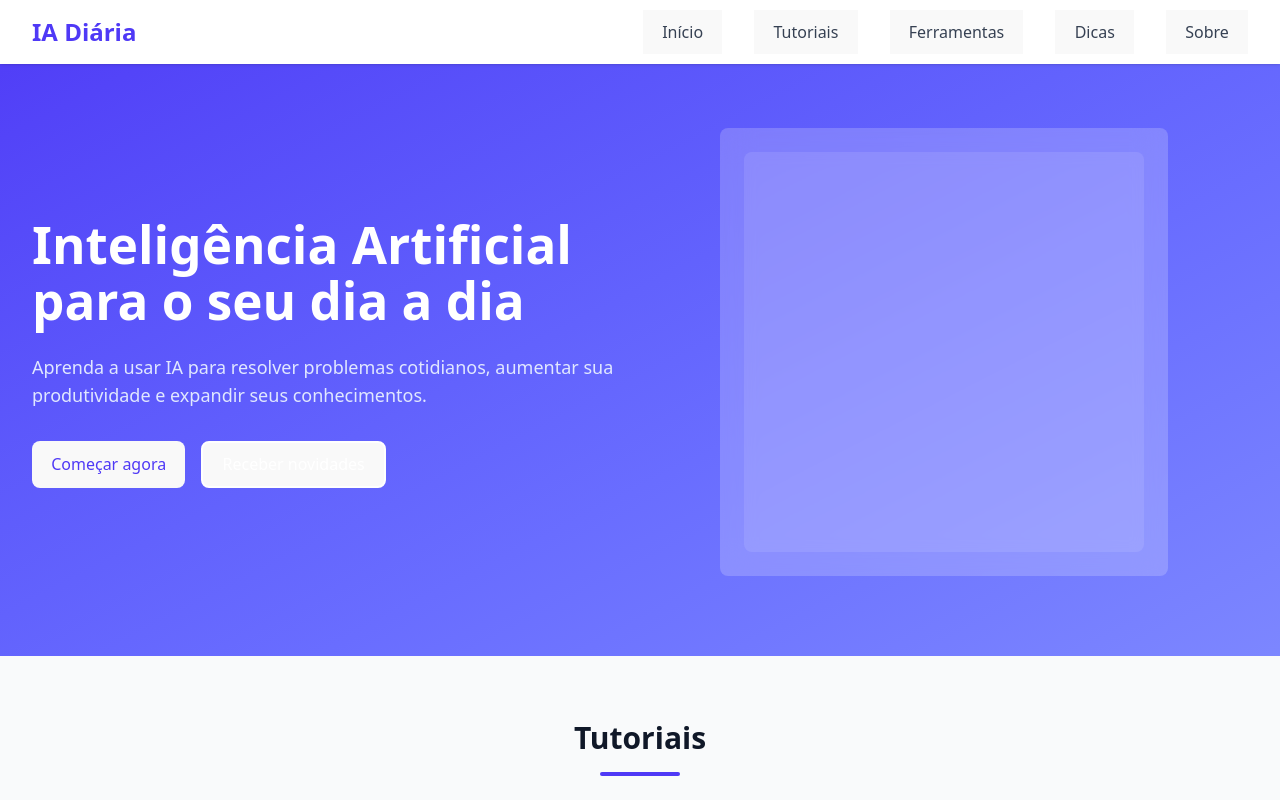
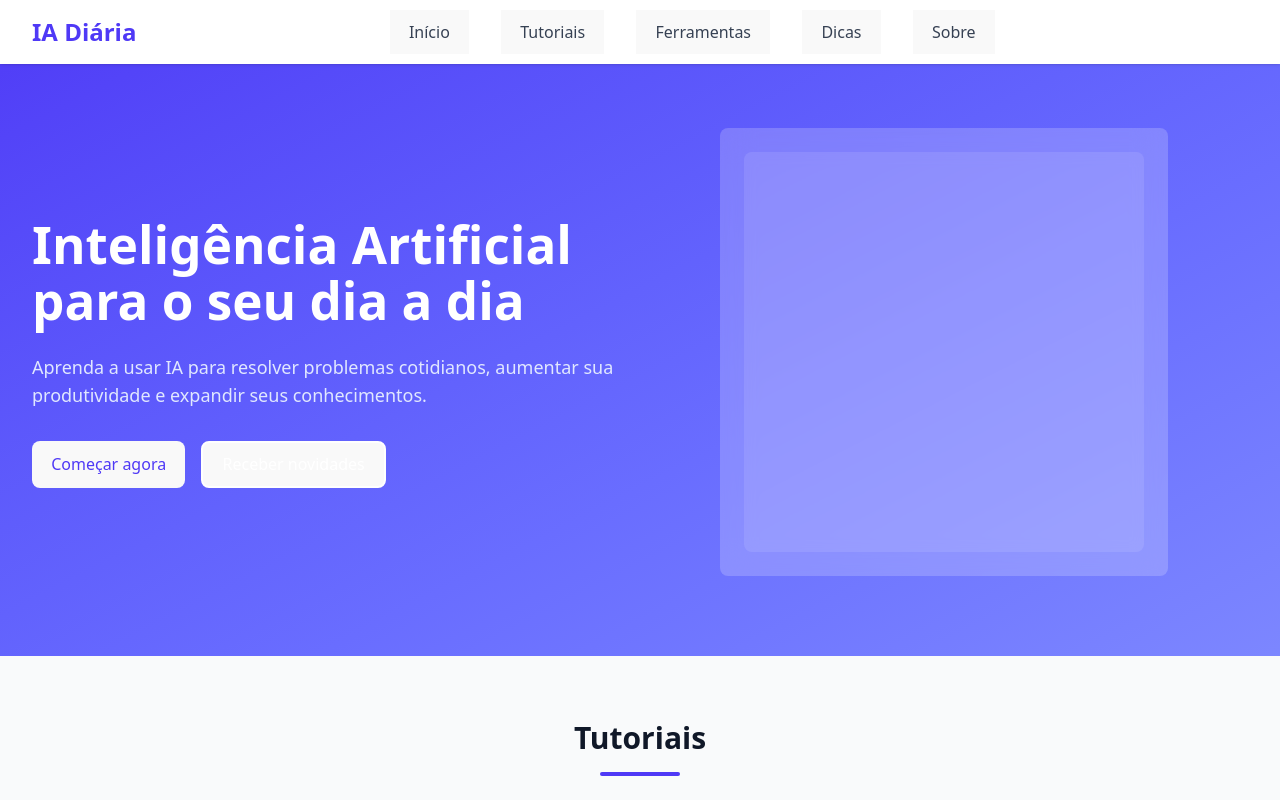
Before and after one commit to luiz426/BlogIA, a React (Vite) app in the folder Front-end/: page / in a window 1280 px wide. Shown: the top 800 px of the page. Built offline with nearby package versions, Linux system fonts and the light colour scheme.

Commit message:
seção 1

```diff
--- a/Front-end/src/components/layout/Navbar.tsx
+++ b/Front-end/src/components/layout/Navbar.tsx
@@ -24,7 +24,7 @@ const Navbar = () => {
           <Link to="/" className="flex items-center space-x-2">
             <span className="text-indigo-600 text-2xl font-bold">IA Diária</span>
           </Link>
-
+          <div className="flex-1 flex justify-center">
             <div className="hidden md:flex space-x-8">
               <button onClick={() => scrollToSection('home')} className="bg-white text-gray-700 hover:text-indigo-600 cursor-pointer border-none outline-none focus:outline-none focus:border-none">Início</button>
               <button onClick={() => scrollToSection('featured-posts')} className="bg-white text-gray-700 hover:text-indigo-600 cursor-pointer border-none outline-none focus:outline-none">Tutoriais</button>
@@ -34,6 +34,7 @@ const Navbar = () => {
             </div>
           </div>
         </div>
+      </div>
     </motion.nav>
   );
 };
```
Lines whose indentation alone changed are shown as unchanged.
